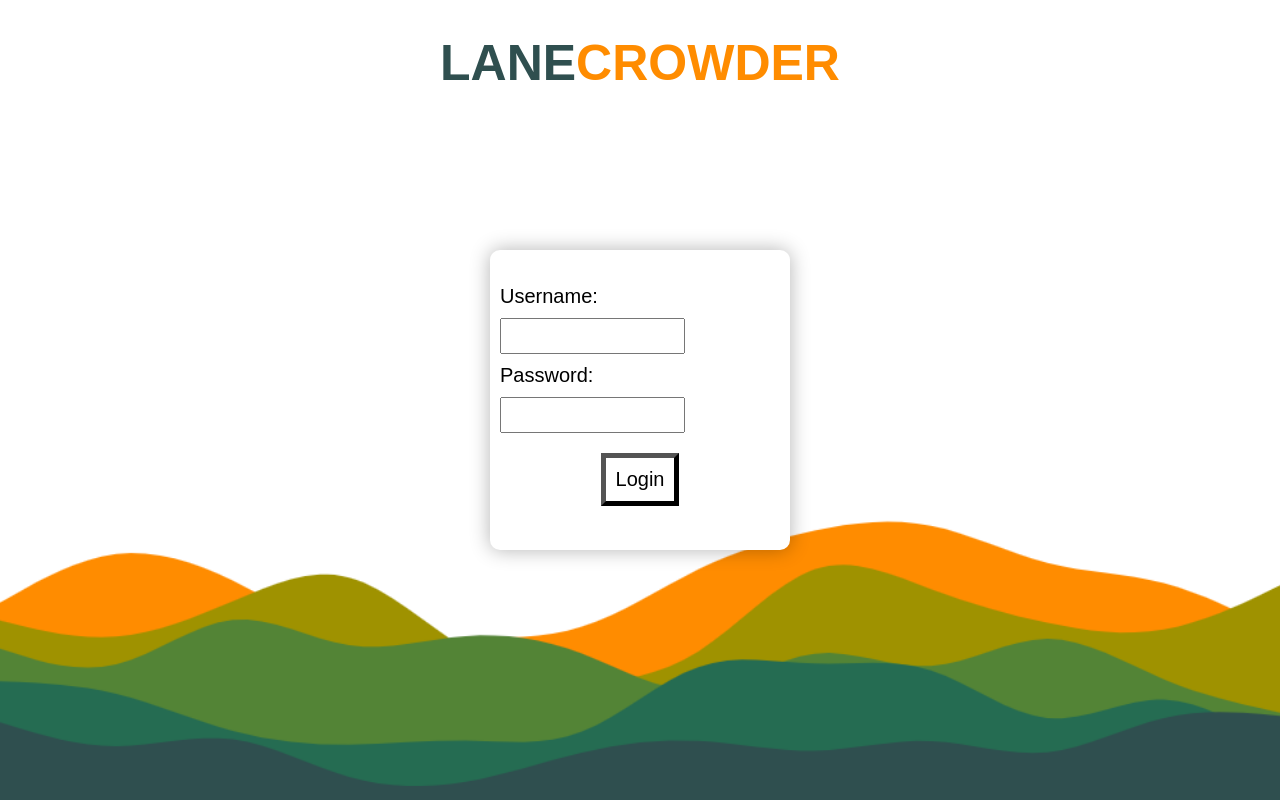
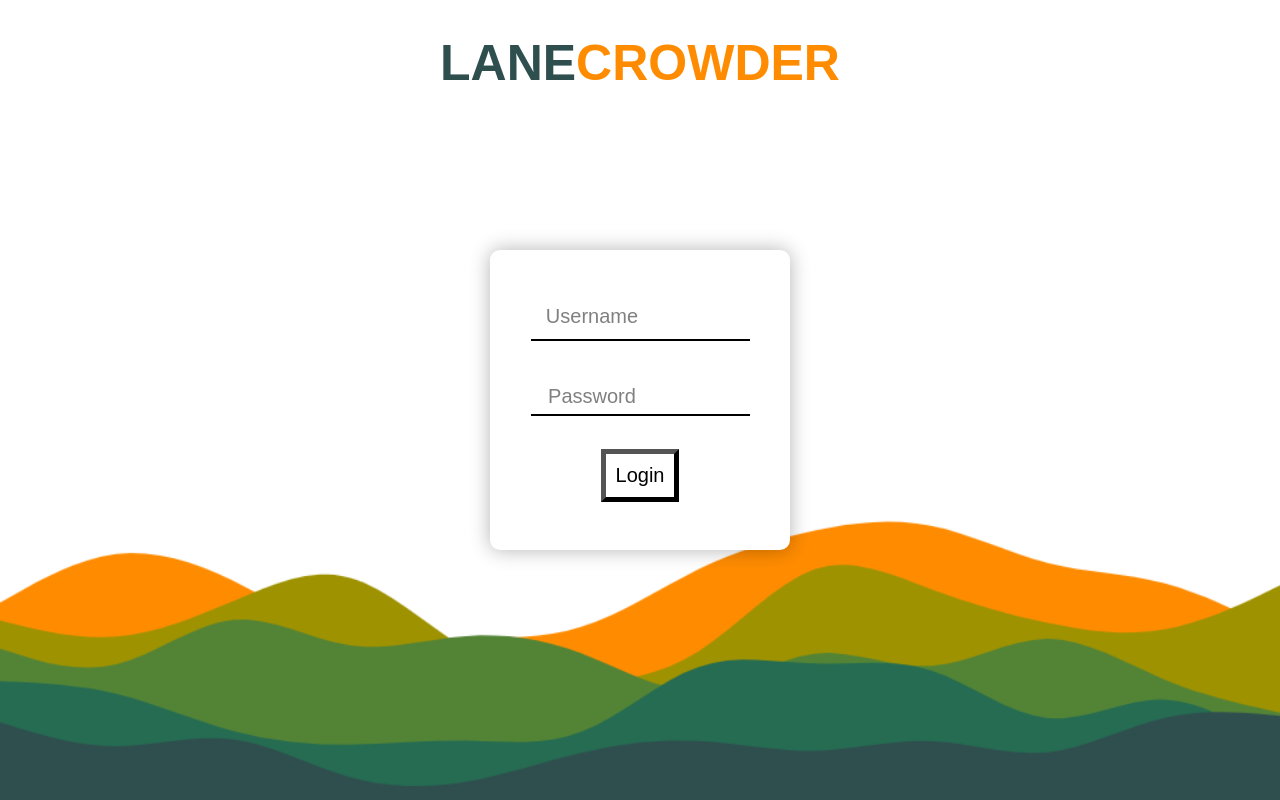
Before and after one commit to lc3500/Portfolio-Website, a PHP site: page /php/login.php in a window 1280 px wide. Run offline with PHP 8.4, Linux system fonts and the light colour scheme; some web fonts are replaced.

Commit message:
Login Page Updated

```diff
--- a/login.css
+++ b/login.css
@@ -45,6 +45,7 @@ html, body {
 #login {
     background-color: none;
     font-size: 20px;
+    width: 100%;
     font-family: 'Sofia Sans Extra Condensed', sans-serif;
 }
 
@@ -52,8 +53,76 @@ html, body {
     margin: 10px;
 }
 
+#inputContainer {
+    width: 100%;
+    display: flex;
+    flex-direction: column;
+    margin: 0;
+    align-items: center;
+}
+
 .input {
+    position: relative;
+    z-index: 1;
     height: 30px;
+    padding: 10px;
+    font-size: 15px;
+    border: 0;
+    background-color: transparent;
+    border-bottom-style: solid !important;
+    border-bottom-width: 2px !important;
+    border-bottom-color: rgb(0, 0, 0) !important;
+    transition: all 0.8s ease;
+}
+
+.input:focus {
+    border-bottom-color: rgb(136, 185, 163)!important;
+    transition: all 0.8s ease;
+}
+
+.input:focus, .input textarea {
+    outline: none !important;
+}
+
+/*
+.input:focus::placeholder {
+  transform: translateY(-20px) scale(0.9);
+  transition: transform 0.3s ease;
+}
+
+.input::placeholder {
+    transform: translateY(0);
+    transform-origin: left;
+    transition: all 0.3s ease;
+} */
+
+.user {
+    position: absolute;
+    margin-top: 1rem;
+    margin-left: -6rem;
+    color: grey;
+    transition: all 0.3s cubic-bezier(.74,.01,.24,1.02);
+
+}
+
+.pass {
+    position: absolute;
+    margin-top: 6rem;
+    margin-left: -6rem;
+    color: grey;
+    transition: all 0.3s cubic-bezier(.74,.01,.24,1.02);
+}
+
+.input:focus + .user, .input:valid + .user{
+    margin-top: -1rem;
+    transition: all 0.3s cubic-bezier(.74,.01,.24,1.02);
+    color: rgb(241	145	54);
+}
+
+.input:focus + .pass, .input:valid + .pass {
+    margin-top: 4rem;
+    transition: all 0.3s cubic-bezier(.74,.01,.24,1.02);
+    color: rgb(241	145	54);
 }
 
 #buttonContainer {
@@ -70,3 +139,7 @@ html, body {
     font-family: 'Sofia Sans Extra Condensed', sans-serif;
 
 }
+
+#user {
+    background-color: transparent;
+}
--- a/php/login.php
+++ b/php/login.php
@@ -54,15 +54,18 @@ if (isset($_POST['username']) && isset($_POST['password'])) {
    <h1 id="header"><span style="color: darkslategrey;">LANE</span><span style="color: darkorange;">CROWDER</span></h1>
     <div id="loginBox">
 	<form action="login.php" method="post" id="login">
-      <label for="username">Username:</label>
-      <input class="input" type="text" name="username" id="username" required>
+    <div id="inputContainer">
+      <input id="user" class="input" type="text" name="username" required>
+      <label for="user" class="userLabel user">Username</label>
+        <br>
+        <input id="pass" class="input" type="password" name="password" required>
+        <label for="pass" class="userLabel pass">Password</label>
+    </div>
       <br>
-      <label for="password">Password:</label>
-      <input class="input" type="password" name="password" id="password" required>
-      <br>
+
       <div id="buttonContainer">
-      <input id="loginButt" type="submit" value="Login">
-        </div>
+        <input id="loginButt" type="submit" value="Login">
+      </div>
     </form>
     </div>
     </div>
```
